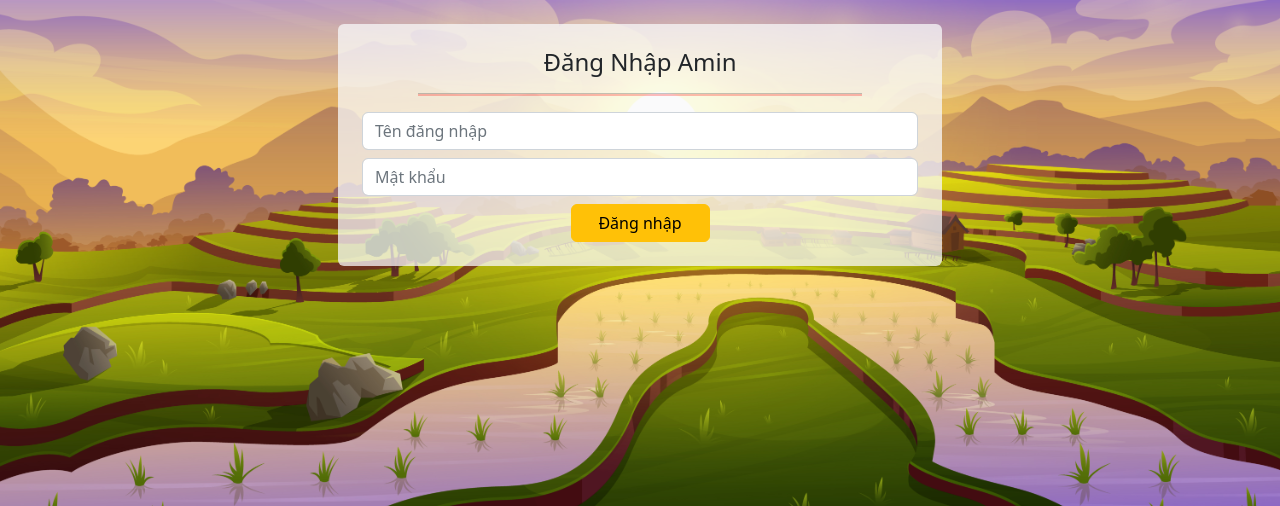
After one commit to tuongkhac202/duan1_nhom9, a PHP site: page /admin/login-admin.php in a window 1280 px wide. The commit adds this page. Shown: the top 506 px of the page. Run offline with PHP 8.4, Linux system fonts and the light colour scheme.

Commit message:
[Admin] đăng nhập- đăng xuất : thêm đn đx admin

```diff
--- /dev/null
+++ b/admin/login-admin.php
@@ -0,0 +1,39 @@
+
+<!DOCTYPE html>
+<html lang="en">
+
+<head>
+    <meta charset="UTF-8">
+    <meta http-equiv="X-UA-Compatible" content="IE=edge">
+    <meta name="viewport" content="width=device-width, initial-scale=1.0">
+    <link href="https://cdn.jsdelivr.net/npm/bootstrap@5.2.2/dist/css/bootstrap.min.css" rel="stylesheet" integrity="sha384-Zenh87qX5JnK2Jl0vWa8Ck2rdkQ2Bzep5IDxbcnCeuOxjzrPF/et3URy9Bv1WTRi" crossorigin="anonymous" />
+    <title>Login to Admin</title>
+</head>
+<style>
+    body {
+        background: url('../upload/2201_w030_n002_290b_p1_290.jpg');
+        background-size: cover;
+    }
+</style>
+
+<body>
+    <div class="container-fluid">
+        <div class="row m-4 text-center">
+            <form action="index.php" method="post" class="col-6 offset-3  bg-light rounded bg-opacity-75 p-4">
+                <h4 class=" font-thu-phap">Đăng Nhập Amin</h4>
+                <center>
+                    <hr size="5px" width="80%" align="center" color="red">
+                </center>
+
+                <input class="col form-control" type="text" name="name" required placeholder="Tên đăng nhập">
+
+                <input class="col  form-control mt-2" type="password" name="pass" required input placeholder="Mật khẩu">
+
+                <button type="submit" class="btn btn-warning w-25 mt-2" name="dn">Đăng nhập </button>
+
+            </form>
+        </div>
+    </div>
+</body>
+
+</html>
--- a/dao/khach-hang.php
+++ b/dao/khach-hang.php
@@ -56,4 +56,5 @@ function checkUser($name,$pass){
     return $user;
 
 }
+
 ?>
```
Also changed, not shown: admin/header.php (+11 -2 lines), admin/index.php (+27 -17 lines), upload/2201_w030_n002_290b_p1_290.jpg (added), 1 other file.
